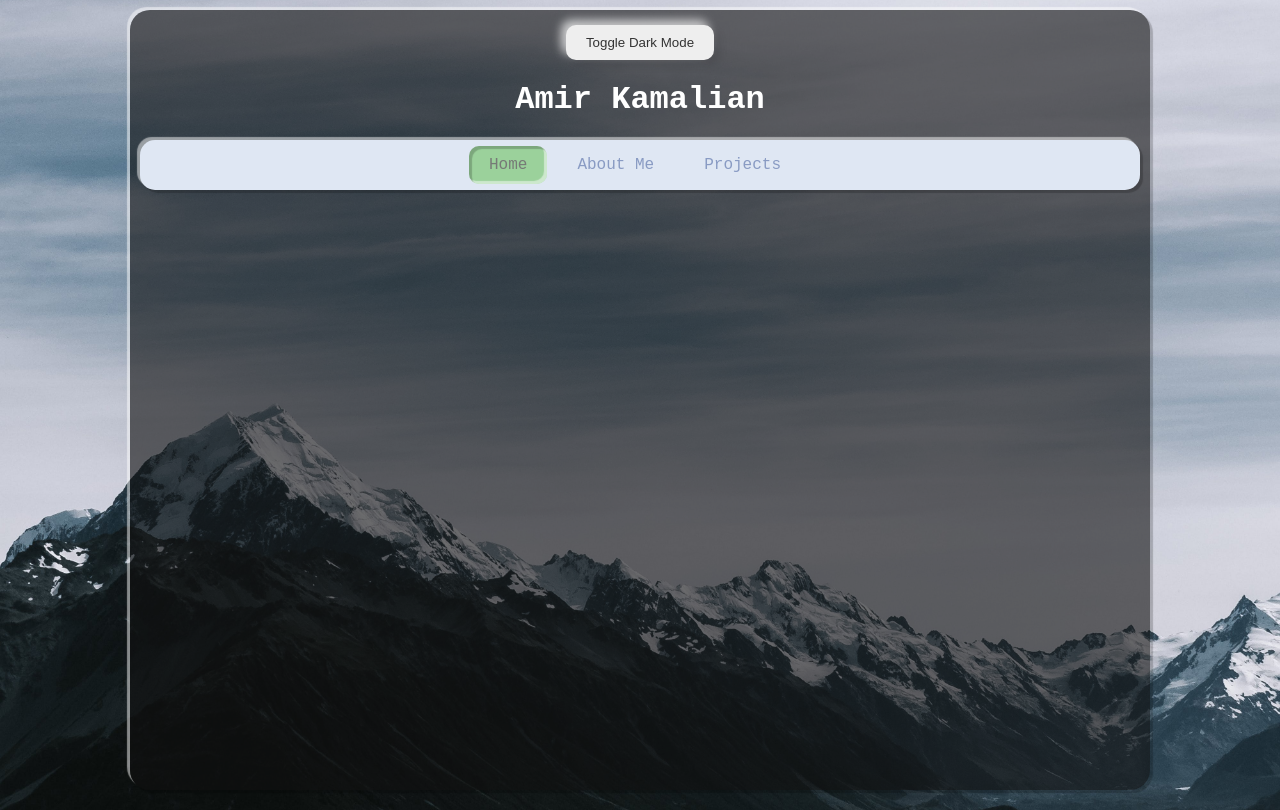
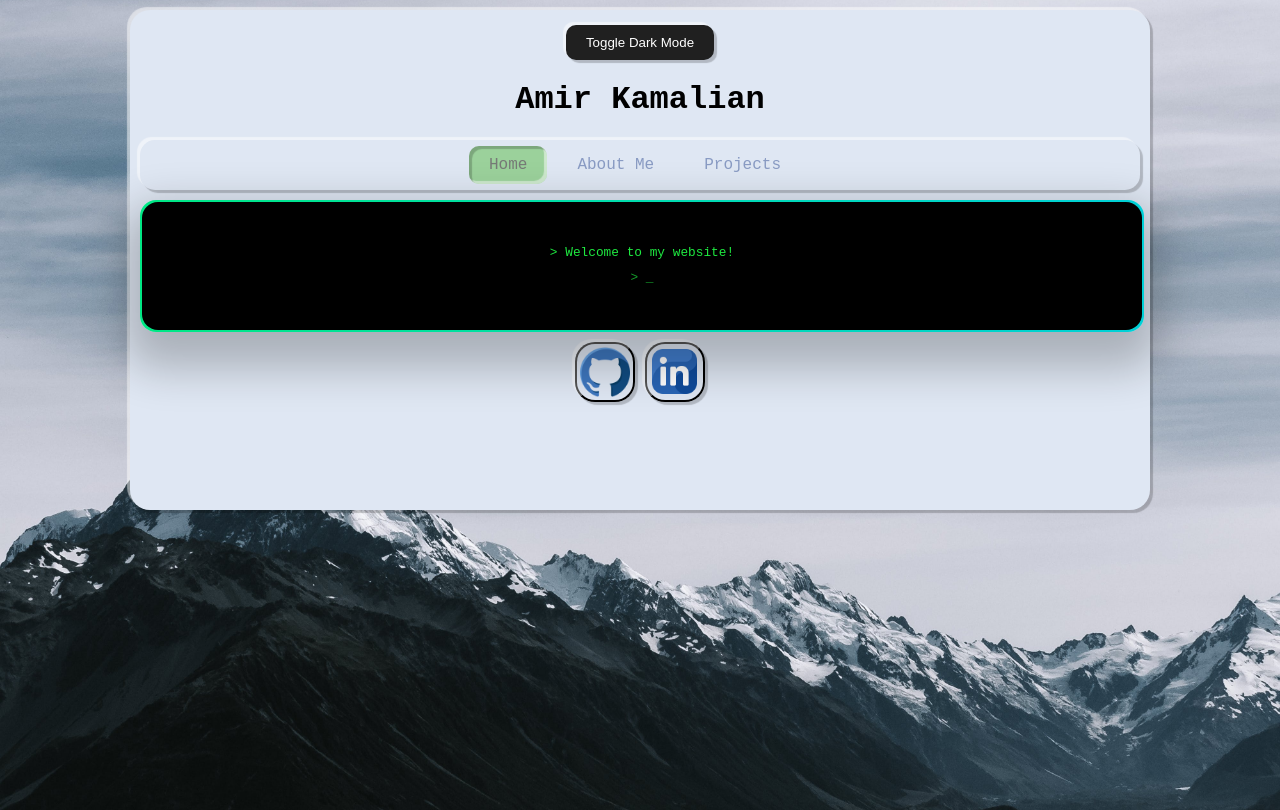
Before and after one commit to MoKamalian/mokamalian.github.io, a plain HTML site: page index.html in a window 1280 px wide. Both pictures are taken after a click on the button "Toggle Dark Mode". Drawn offline with Linux system fonts and the light colour scheme.

Commit message:
index page layout added, welcome terminal style element added

```diff
--- a/index.html
+++ b/index.html
@@ -4,11 +4,13 @@
     <meta charset="UTF-8">
     <meta name="viewport" content="width=device-width, initial-scale=1.0">
     <link rel="stylesheet" type="text/css" href="./styles/style.css">
+    <link rel="stylesheet" type="text/css" href="./styles/index_terminal_style.css">
+    <script src="./scripts/scripts.js" defer></script>
     <title>Amir Kamalian</title>
 </head>
 <body>
 
-        <div id="portfolio-container">
+        <div id="index-container">
             <button id="dark-mode-toggle" onclick="toggleDarkMode()">Toggle Dark Mode</button>
 
             <h1>Amir Kamalian</h1>
@@ -19,18 +21,33 @@
                 <a href="./projects.html">Projects</a>
             </div>
 
+            <div>
+                <section class="hero has-dflex-center">
+                    <div class="lx-container-60">
+                      <div class="lx-row">
+                        <div class="box-border">
+                          <div class="overlay"></div>
+                          <div class="box">
+                            <div class="code">
+                              <p>&gt;&nbsp;Welcome to my website!</p>
+                              <p class="cursor-blink">&gt;&nbsp;<b>_</b></p>
+                            </div>
+                          </div>
+                        </div>
+                      </div>
+                    </div>
+                  </section>
+            </div>
+
+            <div id="link-containers">
+                <a href="https://github.com/MoKamalian" target="_blank">
+                    <button id="github-button"></button></a>
+                <a href="https://www.linkedin.com/in/amir-kamalian-7070a5230/" target="_blank">
+                    <button id="linkedin-button"></button>
+                </a>
+            </div>
 
         </div>
 
-
-    <script>
-        function toggleDarkMode() {
-            document.body.classList.toggle('dark-mode');
-            document.getElementById('portfolio-container').classList.toggle('dark-mode');
-            document.querySelectorAll('.project-card').forEach(card => card.classList.toggle('dark-mode'));
-            document.getElementById('dark-mode-toggle').classList.toggle('dark-mode');
-        }
-    </script>
-
 </body>
 </html>
--- /dev/null
+++ b/scripts/scripts.js
@@ -0,0 +1,29 @@
+/* functions here are used to enable light/dark mode
+functionality. */
+
+function toggleDarkMode() {
+    document.body.classList.toggle('dark-mode');
+    document.getElementById('portfolio-container').classList.toggle('dark-mode');
+    document.getElementById('dark-mode-toggle').classList.toggle('dark-mode');
+    document.getElementById('navbar').classList.toggle('dark-mode');
+    document.getElementsByClassName('project-card').forEach(card => card.classList.toggle('dark-mode'));
+
+    /* Save or remove the dark mode preference based on the current state */
+    const darkModeEnabled = document.body.classList.contains('dark-mode');
+    if (darkModeEnabled) {
+        localStorage.setItem('darkMode', 'true');
+    } else {
+        localStorage.removeItem('darkMode');
+    }
+}
+
+function checkDarkModePreference() {
+    const darkModeEnabled = localStorage.getItem('darkMode') === 'true';
+
+    if (darkModeEnabled) {
+        document.body.classList.add('dark-mode');
+        document.getElementById('portfolio-container').classList.add('dark-mode');
+        document.querySelectorAll('.project-card').forEach(card => card.classList.add('dark-mode'));
+        document.getElementById('dark-mode-toggle').classList.add('dark-mode');
+    }
+}
--- /dev/null
+++ b/styles/index_terminal_style.css
@@ -0,0 +1,187 @@
+/* This is the styling used for the index page to give the terminal effect
+below styles were taken from: https://codepen.io/luxonauta/pen/PoNOoqB */
+
+/*body {
+  font-family: "Roboto", sans-serif;
+  cursor: crosshair;
+  background-color: #fbab7e;
+  animation: bg-color-change 2s linear infinite alternate both;
+}
+*/
+
+
+section {
+    margin-top: 10px;
+&.hero {
+
+
+    .box-border {
+    width: 100%;
+    height: auto;
+    padding: 0.125rem;
+    overflow: hidden;
+    position: relative;
+    display: flex;
+    border-radius: 1rem;
+    background: rgb(0, 237, 136);
+    background: linear-gradient(
+        90deg,
+        rgba(0, 237, 136, 1) 0%,
+        rgba(0, 214, 221, 1) 100%
+    );
+    box-shadow: 0 1.3125rem 2.72875rem 0.95875rem rgba(0, 0, 0, 0.24);
+
+    .overlay {
+        width: 100%;
+        height: 100%;
+        position: absolute;
+        top: 0;
+        left: 0;
+
+        &:before {
+        content: "";
+        position: absolute;
+        top: 0;
+        right: 0;
+        bottom: 0;
+        left: 0;
+        display: block;
+        pointer-events: none;
+        background: linear-gradient(
+            rgba(#101010, 0.25) 50%,
+            rgba(16, 16, 16, 0.1) 50%
+            ),
+            linear-gradient(
+            90deg,
+            rgba(255, 0, 0, 0.015),
+            rgba(0, 255, 0, 0.01),
+            rgba(0, 0, 255, 0.015)
+            );
+        background-size: 100% 0.1875rem, 0.375rem 100%;
+        z-index: 2;
+        }
+
+        &:after {
+        content: "";
+        width: 100%;
+        height: 100%;
+        position: absolute;
+        top: 0;
+        left: 0;
+        display: block;
+        pointer-events: none;
+        background: rgba(16, 16, 16, 0.2);
+        animation: flicker 0.3s infinite;
+        z-index: 2;
+        }
+    }
+
+    .box {
+        width: 100%;
+        height: 100%;
+        padding: 2rem;
+        border-radius: 1rem;
+        background-color: black;
+
+        .code {
+        line-height: 1;
+        font-family: "Source Code Pro", monospace;
+        font-size: 0.8rem;
+        color: #1ff042;
+
+        .cursor-blink {
+            animation: cursor-blink 0.6s infinite both;
+        }
+        }
+    }
+    }
+}
+}
+
+
+@keyframes bg-color-change {
+  0% {
+    background-color: #fbab7e;
+  }
+  100% {
+    background-color: #ff9a8b;
+  }
+}
+
+@keyframes cursor-blink {
+  0% {
+    opacity: 0;
+  }
+  50% {
+    opacity: 1;
+  }
+  100% {
+    opacity: 0;
+  }
+}
+
+@keyframes flicker {
+  0% {
+    opacity: 0.15795;
+  }
+  5% {
+    opacity: 0.31511;
+  }
+  10% {
+    opacity: 0.94554;
+  }
+  15% {
+    opacity: 0.2469;
+  }
+  20% {
+    opacity: 0.62031;
+  }
+  25% {
+    opacity: 0.0293;
+  }
+  30% {
+    opacity: 0.00899;
+  }
+  35% {
+    opacity: 0.5344;
+  }
+  40% {
+    opacity: 0.12778;
+  }
+  45% {
+    opacity: 0.52042;
+  }
+  50% {
+    opacity: 0.3823;
+  }
+  55% {
+    opacity: 0.2198;
+  }
+  60% {
+    opacity: 0.9383;
+  }
+  65% {
+    opacity: 0.86615;
+  }
+  70% {
+    opacity: 0.68695;
+  }
+  75% {
+    opacity: 0.55749;
+  }
+  80% {
+    opacity: 0.96984;
+  }
+  85% {
+    opacity: 0.0361;
+  }
+  90% {
+    opacity: 0.24467;
+  }
+  95% {
+    opacity: 0.08351;
+  }
+  100% {
+    opacity: 0.54813;
+  }
+}
--- a/styles/style.css
+++ b/styles/style.css
@@ -34,36 +34,11 @@ body {
     text-align: center;
 }
 
-.project-card {
-    background-color: #dfe7f3;
+#project-card {
+    background-color: #c0d5f0;
     border-radius: 20px;
     padding: 20px;
     margin: 10px;
-    box-shadow: 3px 3px 1px 0 rgba(0, 0, 0, 0.2),
-    -3px -3px 1px 0 rgba(255, 255, 255, 0.5);
-}
-
-/* specific styling for projects */
-#emb-work-term {
-    background-color: #c0d5f0;
-    box-shadow: inset 3px 3px 1px 0 rgba(0, 0, 0, 0.2),
-    inset -3px -3px 1px 0 rgba(255, 255, 255, 0.5);
-}
-
-#chest-xray-project {
-    background-color: #c0d5f0;
-    box-shadow: inset 3px 3px 1px 0 rgba(0, 0, 0, 0.2),
-    inset -3px -3px 1px 0 rgba(255, 255, 255, 0.5);
-}
-
-#mem-manger-project {
-    background-color: #c0d5f0;
-    box-shadow: inset 3px 3px 1px 0 rgba(0, 0, 0, 0.2),
-    inset -3px -3px 1px 0 rgba(255, 255, 255, 0.5);
-}
-
-#terminal-weather-project {
-    background-color: #c0d5f0;
     box-shadow: inset 3px 3px 1px 0 rgba(0, 0, 0, 0.2),
     inset -3px -3px 1px 0 rgba(255, 255, 255, 0.5);
 }
@@ -117,6 +92,10 @@ body {
     height: 50%;
     text-align: center;
 }
+
+/* ====================== index.html styling ====================== */
+
+
 
 /* ====================== toggle button styling ====================== */
 #dark-mode-toggle {
@@ -181,33 +160,71 @@ body {
     inset -3px -3px 1px 0 rgba(255, 255, 255, 0.5);
 }
 
+/* ====================== index.html styling ====================== */
+#link-containers {
+    margin-top: 10px;
+}
+
+#github-button {
+    background: url(./github.png) no-repeat center;
+    background-size: 90% 90%;
+    border-radius: 20px;
+    height: 60px;
+    width: 60px;
+    box-shadow: 3px 3px 1px 0 rgba(0, 0, 0, 0.2),
+    -3px -3px 1px 0 rgba(255, 255, 255, 0.5);
+}
+
+#linkedin-button {
+    background: url(./linkedin.png) no-repeat center;
+    background-size: 80% 80%;
+    border-radius: 20px;
+    height: 60px;
+    width: 60px;
+    box-shadow: 3px 3px 1px 0 rgba(0, 0, 0, 0.2),
+    -3px -3px 1px 0 rgba(255, 255, 255, 0.5);
+}
+
+#github-button:hover {
+    background-color: #9bd19b;
+    color: #747474ee;
+    box-shadow: inset 3px 3px 1px 0 rgba(0, 0, 0, 0.2),
+    inset -3px -3px 1px 0 rgba(255, 255, 255, 0.5);
+}
+
+#linkedin-button:hover {
+    background-color: #9bd19b;
+    color: #747474ee;
+    box-shadow: inset 3px 3px 1px 0 rgba(0, 0, 0, 0.2),
+    inset -3px -3px 1px 0 rgba(255, 255, 255, 0.5);
+}
+
+#index-container {
+    background-color: #dfe7f3;
+    border-radius: 20px;
+    padding: 10px;
+    box-shadow: 3px 3px 1px 0 rgba(0, 0, 0, 0.2),
+    -3px -3px 1px 0 rgba(255, 255, 255, 0.5);
+    width: 1000px;
+    height: 60%;
+    text-align: center;
+}
+
 /**
 *
 *
-*
+*********************** DARK MODE STYLINGS ***********************
 *
 */
 
-/* ====================== Dark mode styles ====================== */
-body.dark-mode {
-    background-color: #0f0f0f;
-
-}
-
+/* ====================== projects.html dark mode ====================== */
 #portfolio-container.dark-mode {
-    background-color: rgba(15, 15, 15, 0.60);
+    background-color: #2c3035;
     color: #ffff;
 }
 
 h1.dark-mode {
     color: #ffff;
-}
-
-.project-card.dark-mode {
-    background-color: #0f0f0f;
-    color: #ffff;
-    box-shadow: 10px 10px 30px rgba(0, 0, 0, 0.3),
-                -10px -10px 30px rgba(255, 255, 255, 0.5);
 }
 
 .project-title.dark-mode {
@@ -217,3 +234,13 @@ h1.dark-mode {
 .project-description.dark-mode {
     color: #ffff;
 }
+
+#project-card.dark-mode {
+    background-color: #2c3035;
+    border: solid red;
+}
+
+/* ====================== navbar dark mode ====================== */
+#navbar.dark-mode {
+    background-color: #2c3035;
+}
```
Also changed, not shown: about_me.html (+1 -9 lines), projects.html (+5 -14 lines), styles/github.png (added), styles/linkedin.png (added).
